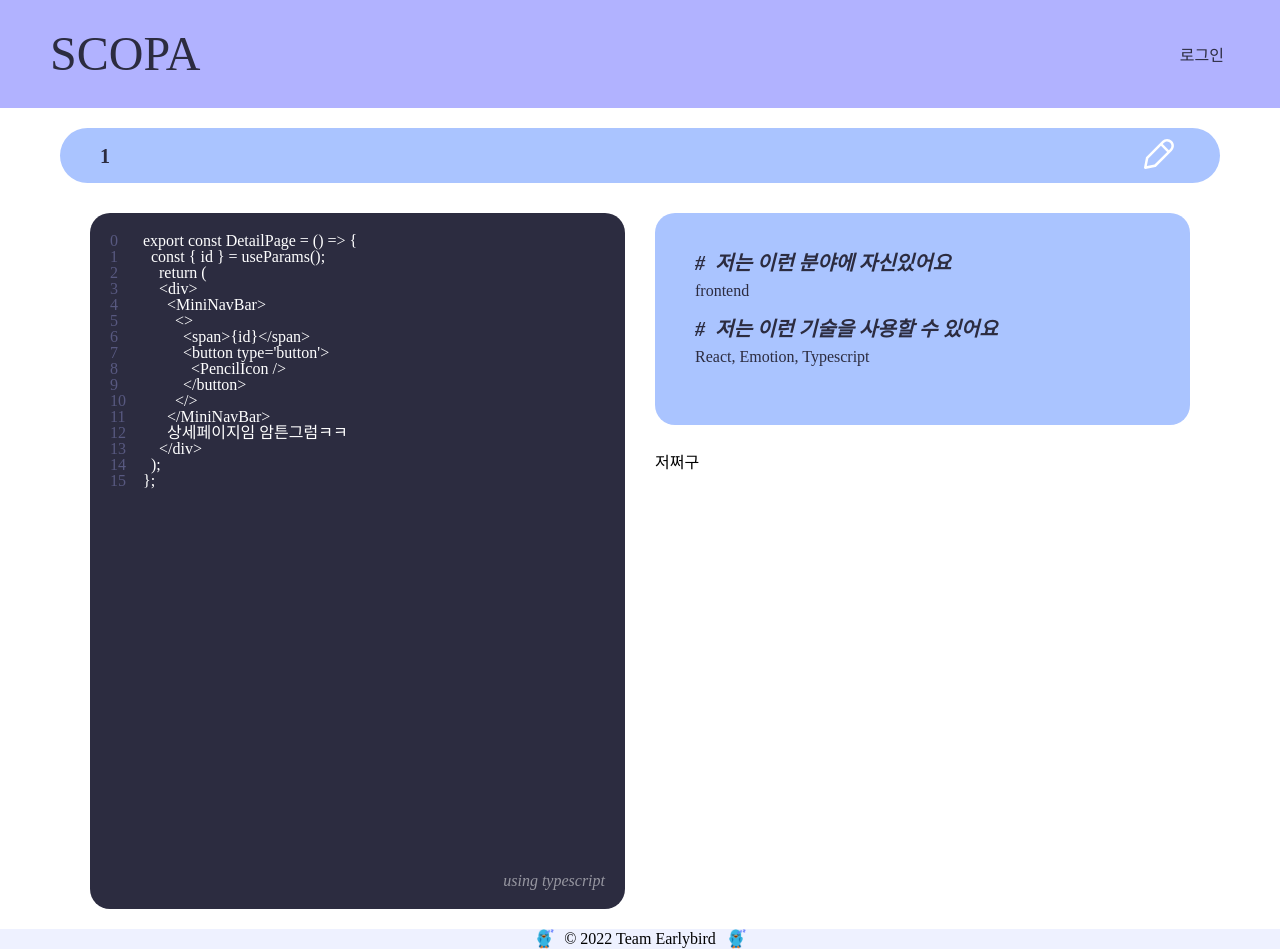
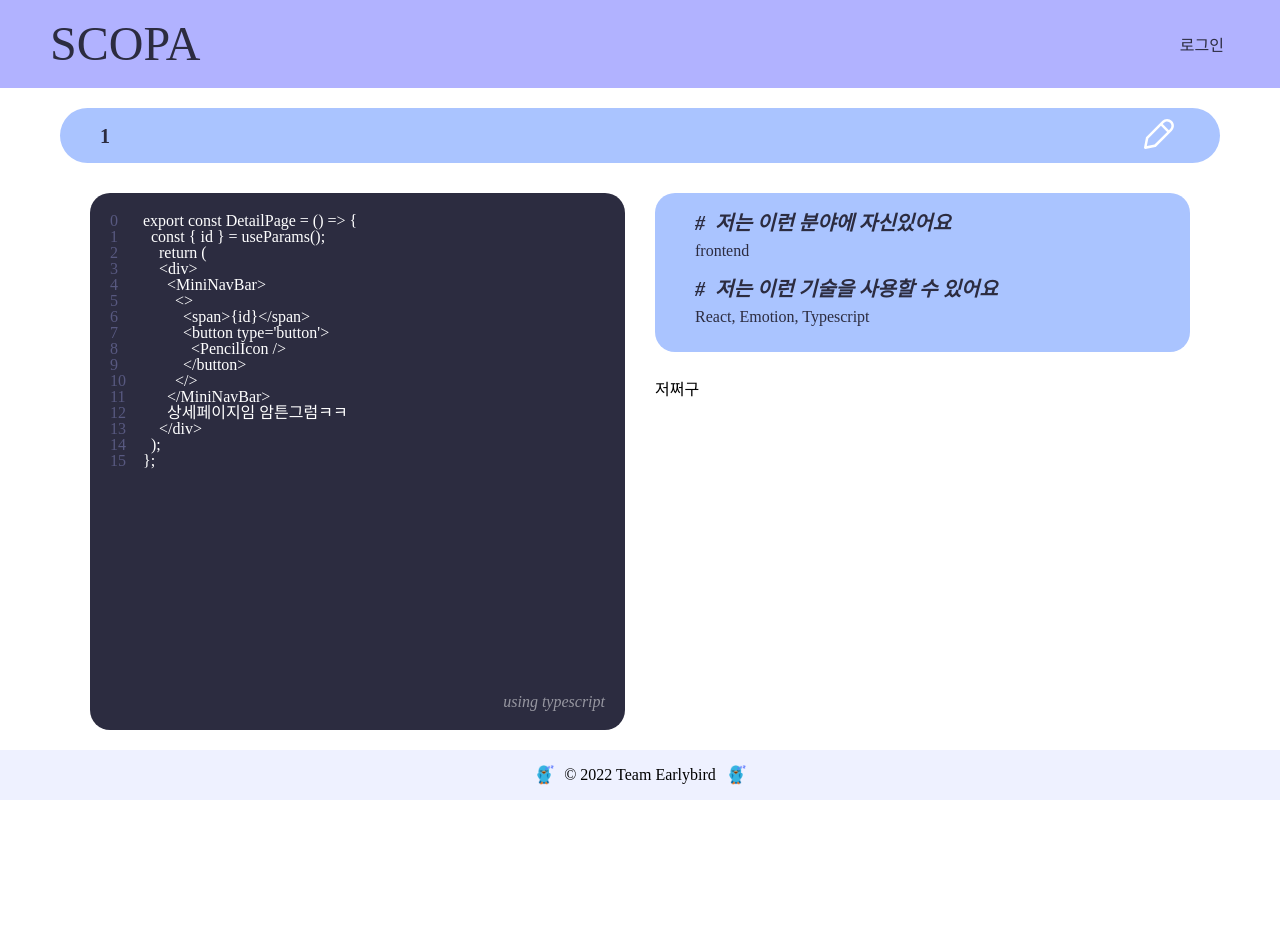
Before and after one commit to boostcampwm-2022/web25-SCOPA, a React (Create React App) app in the folder client/: page /detail/1 in a window 1280 px wide. After the commit the page ends 800 px from the top, so only its background shows below. Built offline with nearby package versions, Linux system fonts and the light colour scheme; no server answers.

Commit message:
design: 프로필 박스 디자인 수정
- 상수 수정
- Padding 과도하게 큰 문제 수정

```diff
--- a/client/src/pages/DetailPage/TopProfileBox.styles.ts
+++ b/client/src/pages/DetailPage/TopProfileBox.styles.ts
@@ -1,12 +1,14 @@
 import { css } from '@emotion/react';
 
 import { COLORS } from 'styles/colors';
-import { COMMON_SIZE } from 'styles/sizes';
+import { COMMON_SIZE, FONT_SIZE } from 'styles/sizes';
 
 export const profileBoxWrapperStyle = css({
   backgroundColor: COLORS.PRIMARY_1,
   borderRadius: COMMON_SIZE.BORDER_RADIUS,
-  padding: COMMON_SIZE.PROFILE_BOX_PADDING,
+  padding: `${COMMON_SIZE.PROFILE_BOX_PADDING_VERTICAL}px ${COMMON_SIZE.PROFILE_BOX_PADDING_HORIZONTAL}px`,
+  gridRow: '1',
+  gridColumn: '2',
 });
 
 export const profileBoxDescriptionListStyle = css({
@@ -14,7 +16,7 @@ export const profileBoxDescriptionListStyle = css({
   flexDirection: 'column',
 
   '> dt': {
-    fontSize: 20,
+    fontSize: FONT_SIZE.LARGE,
     fontStyle: 'italic',
     fontWeight: 600,
     color: COLORS.TEXT_1,
@@ -28,6 +30,9 @@ export const profileBoxDescriptionListStyle = css({
 
   '> dd': {
     color: COLORS.TEXT_1,
+  },
+
+  '> dd:nth-child(2)': {
     marginBottom: COMMON_SIZE.PROFILE_BOX_DD_MARGIN_BOTTOM,
   },
 });
--- a/client/src/styles/sizes.ts
+++ b/client/src/styles/sizes.ts
@@ -20,7 +20,7 @@ export const COMMON_SIZE = {
 
   PROFILE_ITEM_PADDING: 15, // 메인 페이지 프로필 리스트 내부 컴포넌트 Padding 상하좌우
 
-  TITLE_BAR_PADDING_VERTICAL: 30, // 최상단 타이틀바 Padding 상하
+  TITLE_BAR_PADDING_VERTICAL: 20, // 최상단 타이틀바 Padding 상하
   TITLE_BAR_PADDING_HORIZONTAL: 50, // 최상단 타이틀바 Padding 좌우
   TITLE_BAR_BOTTOM_MARGIN: 20, // 최상단 타이틀바 하단 Margin
 
@@ -43,7 +43,8 @@ export const COMMON_SIZE = {
 
   COMMON_PAGE_PADDING_HORIZONTAL: 60, // 로그인, 회원가입 페이지 제외 나머지 페이지의 좌우 여백
 
-  PROFILE_BOX_PADDING: 40,
+  PROFILE_BOX_PADDING_HORIZONTAL: 40,
+  PROFILE_BOX_PADDING_VERTICAL: 20,
   CODE_BOX_PADDING: 20,
   PROFILE_BOX_DT_MARGIN_BOTTOM: 10,
   PROFILE_BOX_DD_MARGIN_BOTTOM: 20,
```
